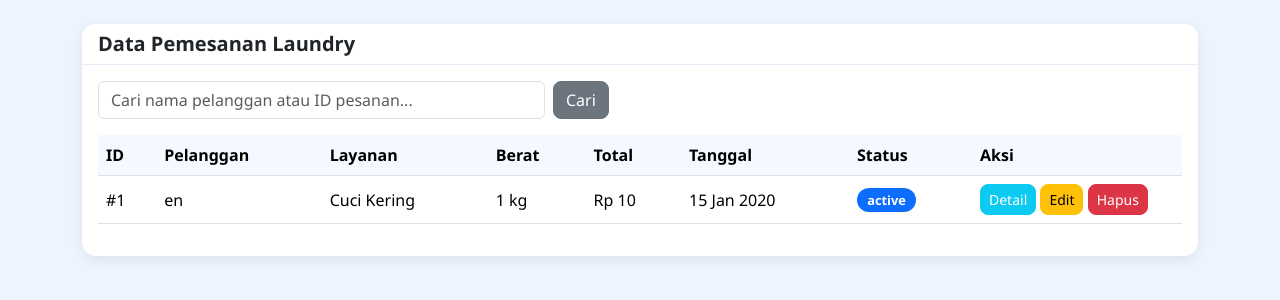
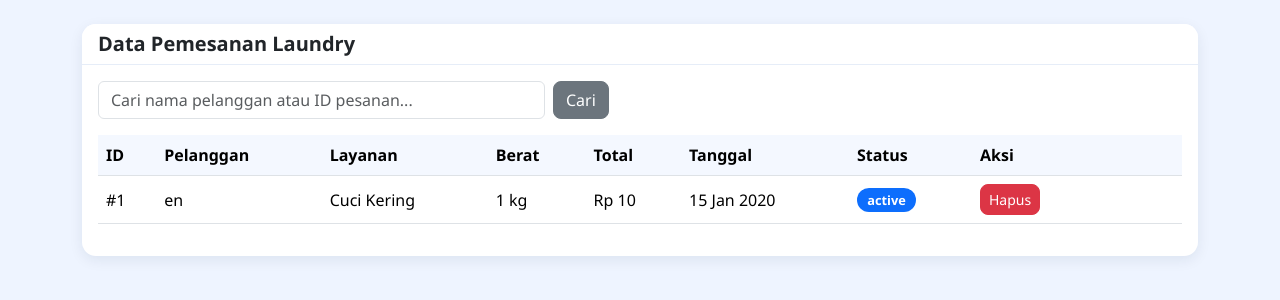
Before and after one commit to ReiFerd/Clean-Wash, a Laravel app: page /pemesanan in a window 1280 px wide. Shown: the part 65-365 px from the top of the page. Run offline with Laravel 12, Linux system fonts and the light colour scheme; the visitor is signed in with stand-in values (Sample User, id 1); data comes from the database, SQL or seed files in the repository; tables that the repository leaves empty hold one stand-in row (values such as "Sample post").

Commit message:
Hapus tombol detail dan edit pada pemesanan admin

```diff
--- a/resources/views/pemesanan/index.blade.php
+++ b/resources/views/pemesanan/index.blade.php
@@ -35,8 +35,8 @@
                         <td>{{ \Carbon\Carbon::parse($p->tanggal_transaksi)->format('d M Y') }}</td>
                         <td><span class="badge bg-primary badge-status">{{ $p->status_laundry }}</span></td>
                         <td>
-                            <a href="{{ route('pemesanan.show', $p->id_transaksi) }}" class="btn btn-info btn-sm text-white">Detail</a>
-                            <a href="{{ route('pemesanan.edit', $p->id_transaksi) }}" class="btn btn-warning btn-sm">Edit</a>
+
+
                             <form action="{{ route('pemesanan.destroy', $p->id_transaksi) }}" method="POST" class="d-inline" onsubmit="return confirm('Yakin ingin menghapus pesanan ini?')">
                                 @csrf
                                 @method('DELETE')
```
